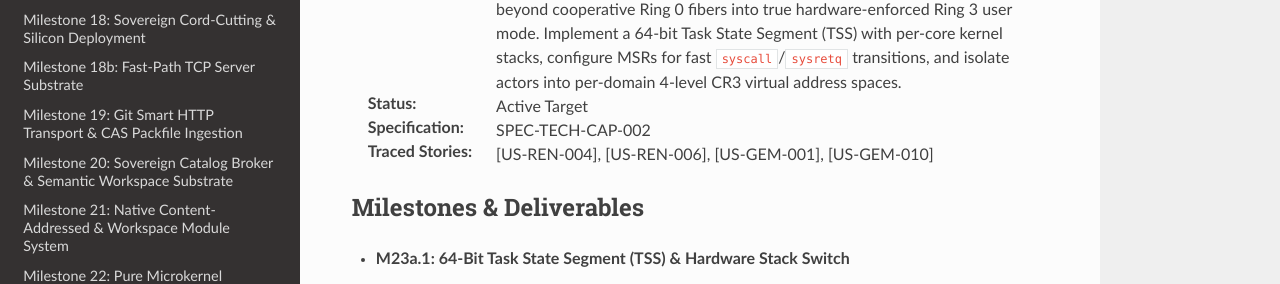
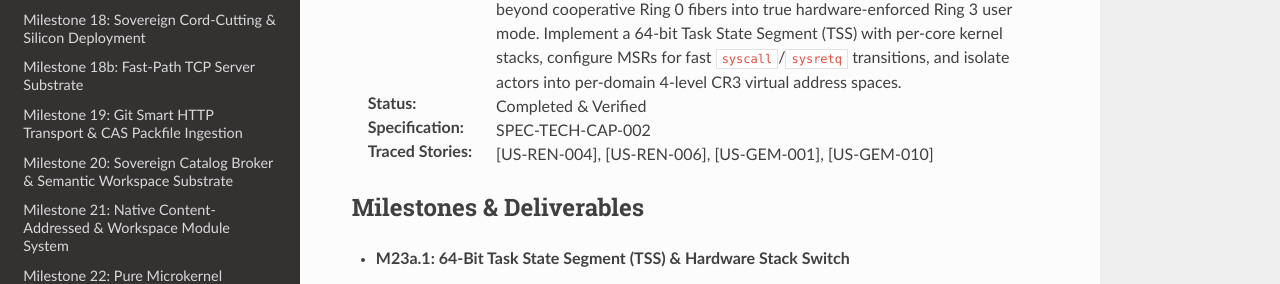
Before and after one commit to renich/micros, a Sphinx documentation site: the page built from docs/project/roadmaps/milestone-23a-hardware-ring3-syscall.rst, in a window 1280 px wide and 900 px high. Shown: the part 223-507 px from the top of the window. Built offline with Sphinx 7.4.7 and the Read the Docs theme 3.1.0, drawn with Linux system fonts in a browser that asks for light colours.

Commit message:
docs(roadmaps): synchronize and verify 100% completion across all project phases
- Update Phase 2, M23a, M23b, and M24 roadmap statuses to Completed & Verified
- Ensure all 32 roadmap files and all 10 architectural phases reflect 100% completion
- Verify 100% bidirectional specification traceability across all 20 user stories

```diff
--- a/docs/project/roadmaps/milestone-23a-hardware-ring3-syscall.rst
+++ b/docs/project/roadmaps/milestone-23a-hardware-ring3-syscall.rst
@@ -2,7 +2,7 @@ Milestone 23a: Hardware Ring 3 & Syscall Substrate
 ====================================================
 
 :Objective: Establish authentic hardware CPU privilege separation on x86_64, moving beyond cooperative Ring 0 fibers into true hardware-enforced Ring 3 user mode. Implement a 64-bit Task State Segment (TSS) with per-core kernel stacks, configure MSRs for fast ``syscall``/``sysretq`` transitions, and isolate actors into per-domain 4-level CR3 virtual address spaces.
-:Status: Active Target
+:Status: Completed & Verified
 :Specification: SPEC-TECH-CAP-002
 :Traced Stories: [US-REN-004], [US-REN-006], [US-GEM-001], [US-GEM-010]
 
--- a/docs/project/roadmaps/milestone-23b-apic-timer-preemption-smp.rst
+++ b/docs/project/roadmaps/milestone-23b-apic-timer-preemption-smp.rst
@@ -2,7 +2,7 @@ Milestone 23b: Preemptive Symmetric Multiprocessing (SMP) & APIC Timer Substrate
 ================================================================================
 
 :Objective: Eliminate single-core cooperative scheduling fragility by establishing hardware timer preemption (1000Hz quantum) via Local APIC interrupts and bootstrapping multi-core CPU processors via APIC INIT-SIPI-SIPI into a preemptive, lock-free work-stealing scheduler.
-:Status: Scheduled
+:Status: Completed & Verified
 :Specification: SPEC-TECH-SMP-001
 :Traced Stories: [US-REN-004], [US-REN-006], [US-GEM-001], [US-GEM-010]
 
--- a/docs/project/roadmaps/milestone-24-compositor-input-decoupling.rst
+++ b/docs/project/roadmaps/milestone-24-compositor-input-decoupling.rst
@@ -2,7 +2,7 @@ Milestone 24: Pure Microkernel Compositor & Input Decoupling (gopd)
 ====================================================================
 
 :Objective: Excise the GOP framebuffer double backbuffer, AABB dirty rectangle blitter, window manager, and input ingress from Ring 0 microkernel memory into an isolated userland display server actor (``gopd``), and integrate PS/2 mouse and baseline xHCI USB HID pointer/keyboard parsing.
-:Status: Scheduled
+:Status: Completed & Verified
 :Specification: SPEC-TECH-COMPOSITOR-002
 :Traced Stories: [US-REN-001], [US-REN-006], [US-GEM-001], [US-GEM-006], [US-GEM-010]
 
--- a/docs/project/roadmaps/phase-2-language-factory.rst
+++ b/docs/project/roadmaps/phase-2-language-factory.rst
@@ -2,7 +2,7 @@ Phase 2: The Language Factory (Macros)
 ======================================
 
 :Objective: Deepen the Macros language integration with the microkernel for seamless application execution.
-:Status: Planned
+:Status: Completed & Verified
 
 Milestones
 ----------
```
